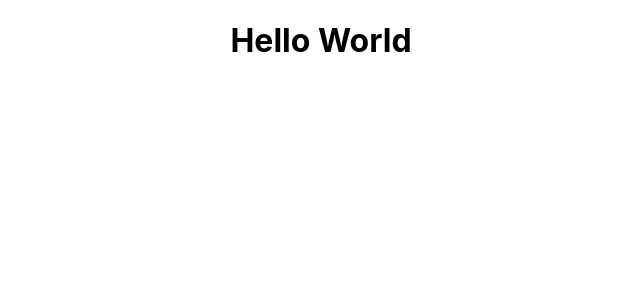
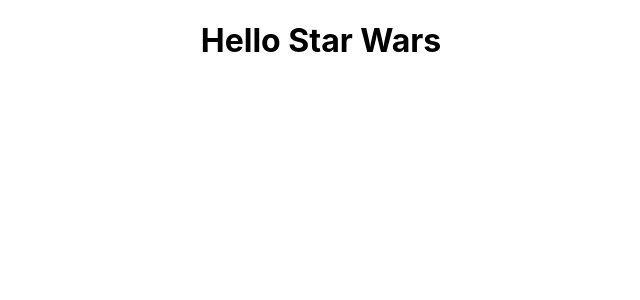
Before and after one commit to TheStender/starwarsrpg, a React (Create React App) app: page / in a window 1280 px wide. Shown: the top 300 px of the page, without its empty margins (319-959 px from the left). Built offline with nearby package versions, Linux system fonts and the light colour scheme.

Commit message:
Heroku test 2

```diff
--- a/src/App.js
+++ b/src/App.js
@@ -4,7 +4,7 @@ import './App.css';
 function App() {
   return (
     <div className="App">
-      <h1>Hello World</h1>
+      <h1>Hello Star Wars</h1>
     </div>
   );
 }
```
